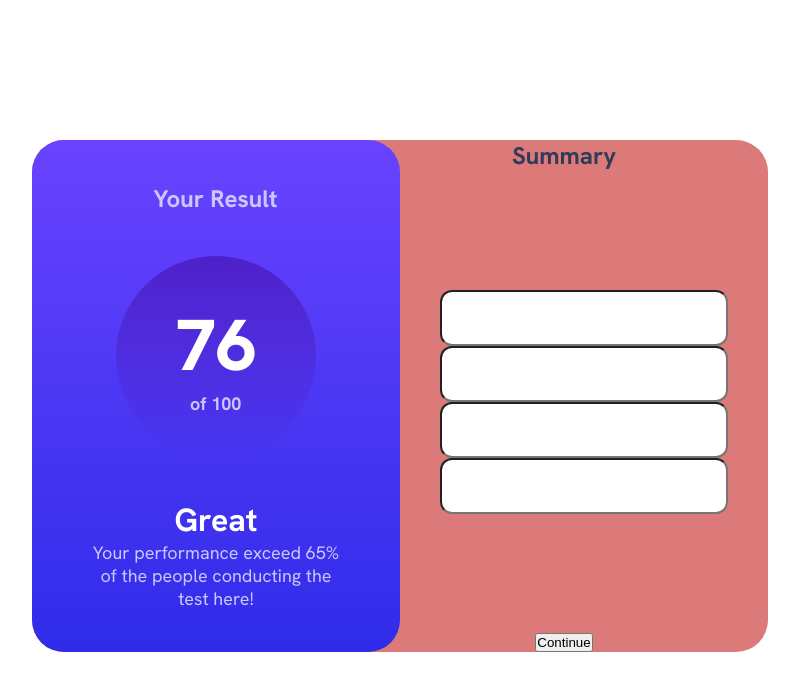
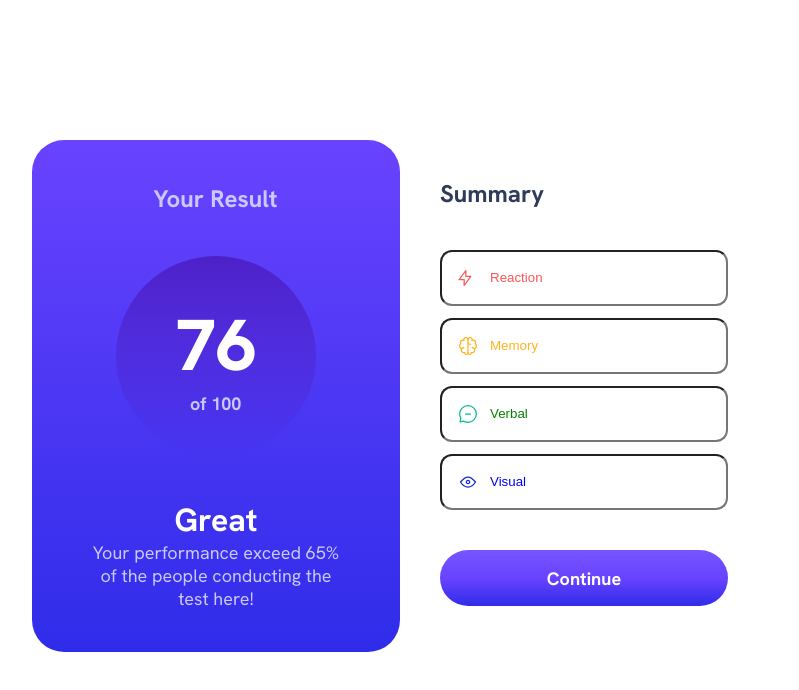
Before and after one commit to pablochka/SHUALEDURI-1, a plain HTML site: page index.html in a window 1280 px wide. Shown: the whole page, without its empty margins (240-1039 px from the left). Drawn offline with Linux system fonts and the light colour scheme.

Commit message:
create repository
added list styles in css

```diff
--- a/index.html
+++ b/index.html
@@ -31,13 +31,13 @@
         <div class="summary-container">Summary</div>
         <div class="ullist-contaier">
           <ul>
-            <li><input type="text" placeholder="" /></li>
-            <li><input type="text" placeholder="" /></li>
-            <li><input type="text" placeholder="" /></li>
-            <li><input type="text" placeholder="" /></li>
+            <li><input type="text" placeholder="Reaction" /></li>
+            <li><input type="text" placeholder="Memory" /></li>
+            <li><input type="text" placeholder="Verbal" /></li>
+            <li><input type="text" placeholder="Visual" /></li>
           </ul>
         </div>
-        <div class="continue-container"><button>Continue</button></div>
+        <div class="continue-container">Continue</div>
       </div>
     </div>
   </body>
--- a/style.css
+++ b/style.css
@@ -9,7 +9,7 @@ body {
   margin-top: 140px;
 }
 .main-class {
-  background-color: rgb(220, 122, 122);
+  background-color: rgb(255, 255, 255);
   width: 736px;
   height: 512px;
   border-radius: 32px;
@@ -82,7 +82,6 @@ h5 {
   display: flex;
   justify-content: space-between;
   flex-direction: column;
-  align-items: center;
 }
 .summary-container {
   width: 104px;
@@ -91,6 +90,8 @@ h5 {
   font-weight: 700;
   font-family: "Hanken Grotesk", serif;
   color: rgba(48, 59, 89, 1);
+  margin-top: 38px;
+  margin-left: 40px;
 }
 .ullist-contaier {
   display: flex;
@@ -100,15 +101,88 @@ h5 {
 }
 li {
   list-style-type: none;
-  display: flex;
-  gap: 12px;
 }
-
 input {
   border-radius: 12px;
   width: 288px;
   height: 56px;
 }
 .continue-container {
-  border-radius: 32px;
+  border-radius: 128px;
+  background: linear-gradient(
+    to bottom,
+    rgba(119, 85, 255, 1),
+    rgba(105, 67, 255, 1),
+    rgba(47, 44, 233, 1)
+  );
+  width: 288px;
+  height: 56px;
+  text-align: center;
+  display: flex;
+  justify-content: center;
+  align-items: center;
+  font-family: "Hanken Grotesk", serif;
+  font-weight: 700;
+  font-size: 18px;
+  color: rgba(255, 255, 255, 1);
+  margin-left: 40px;
+  margin-bottom: 46px;
 }
+.ullist-contaier ul li:first-child input {
+  background-color: Red (95% White);
+  padding-left: 48px;
+}
+.ullist-contaier ul li:nth-child(2) input {
+  background-color: Yellow (95% White);
+  padding-left: 48px;
+}
+.ullist-contaier ul li:nth-child(3) input {
+  background-color: Green (95% White);
+  padding-left: 48px;
+}
+.ullist-contaier ul li:nth-child(4) input {
+  background-color: Blue (95% White);
+  padding-left: 48px;
+}
+.ullist-contaier ul li:first-child ::placeholder {
+  color: rgba(255, 85, 85, 1);
+}
+.ullist-contaier ul li:nth-child(2) ::placeholder {
+  color: rgba(255, 178, 30, 1);
+}
+.ullist-contaier ul li:nth-child(3) ::placeholder {
+  color: Green;
+}
+.ullist-contaier ul li:nth-child(4) ::placeholder {
+  color: Blue;
+}
+
+.ullist-contaier ul {
+  display: flex;
+  flex-direction: column;
+  gap: 12px;
+}
+.ullist-contaier ul li:first-child input {
+  background-image: url(Vector.svg);
+  background-repeat: no-repeat;
+  background-position: 16px center;
+  top: 20px;
+}
+.ullist-contaier ul li:nth-child(2) input {
+  background-image: url(iconoir_brain.svg);
+  background-repeat: no-repeat;
+  background-position: 16px center;
+  top: 20px;
+}
+.ullist-contaier ul li:nth-child(3) input {
+  background-image: url(iconoir_chat-remove.svg);
+  background-repeat: no-repeat;
+  background-position: 16px center;
+  top: 20px;
+}
+.ullist-contaier ul li:nth-child(4) input {
+  background-image: url(iconoir_eye-empty.svg);
+  background-repeat: no-repeat;
+  background-position: 16px center;
+  top: 20px;
+}
```
Also changed, not shown: Vector.svg (added), iconoir_brain.svg (added), iconoir_chat-remove.svg (added), iconoir_eye-empty (1).svg (added), iconoir_eye-empty.svg (added).
